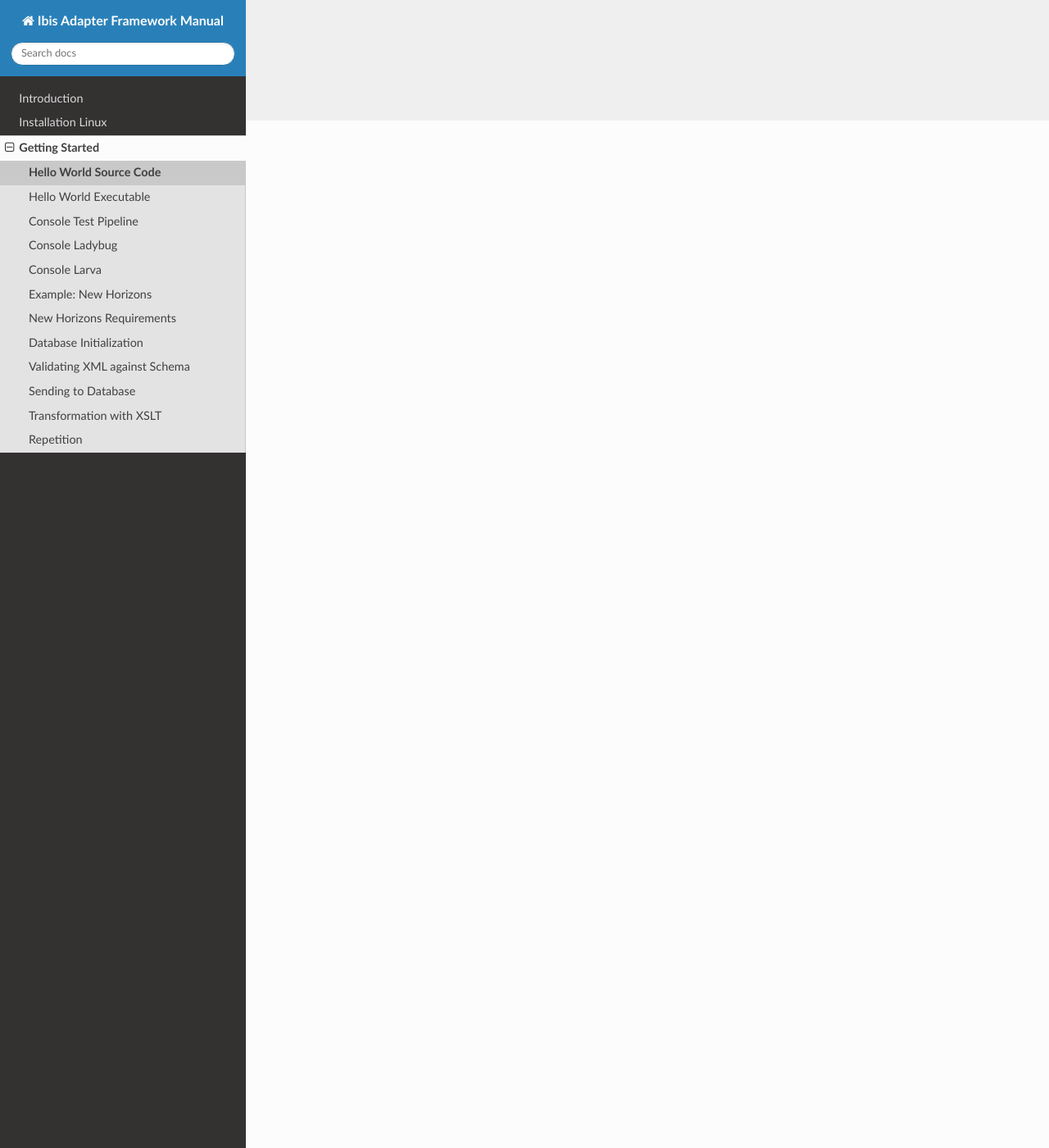
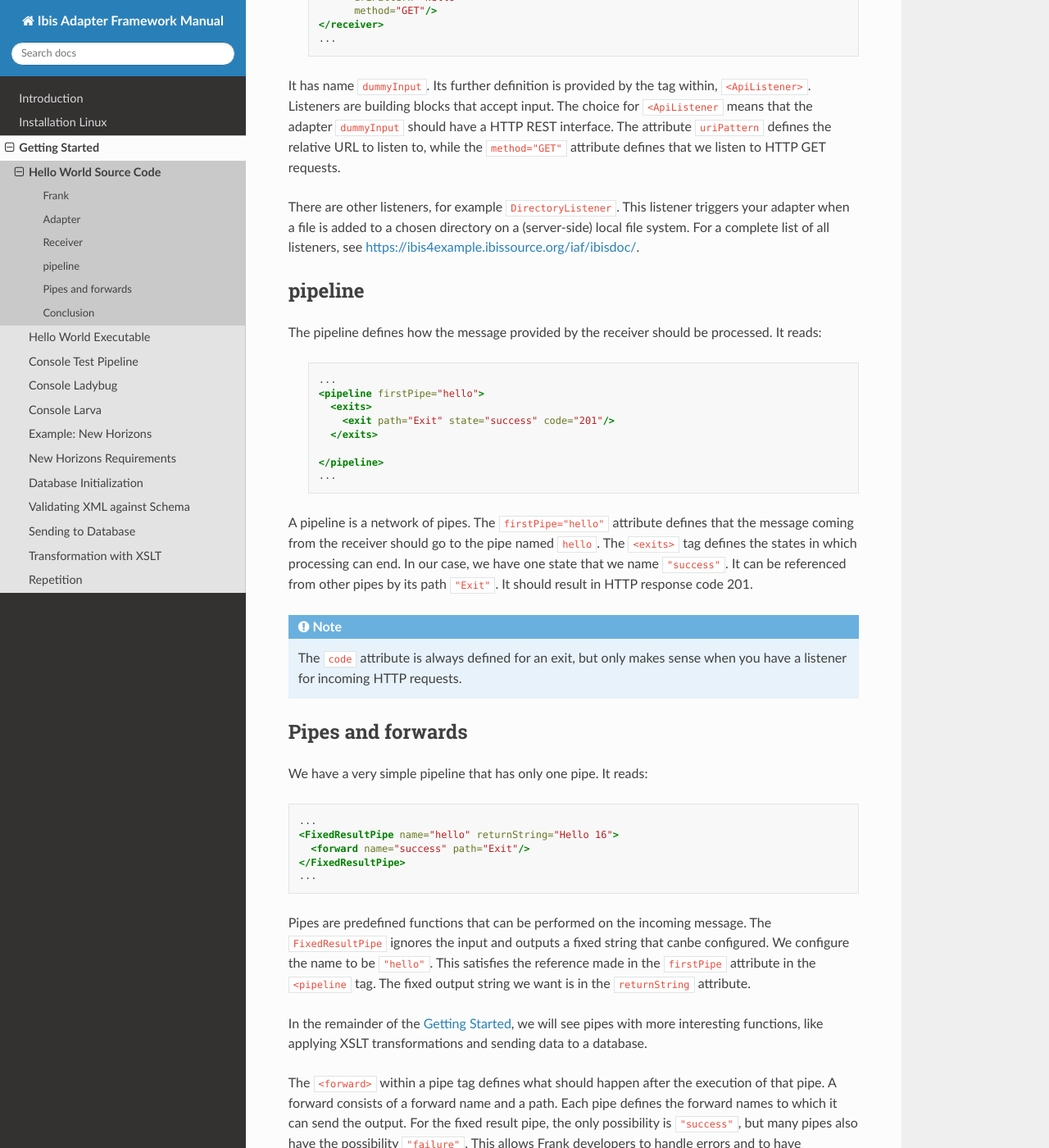
Before and after one commit to frankframework/frank-manual, a Sphinx documentation site: the page built from docs/source/helloIbis.rst, in a window 1280 px wide and 1400 px high, scrolled down 1253 px. Shown: the whole window at 82% size. Built offline with Sphinx 7.4.7 and the Read the Docs theme 2.0.0, drawn with Linux system fonts in a browser that asks for light colours; some of the changed text lies outside the part shown.

Commit message:
Explanation of the hello Frank

```diff
--- a/docs/source/helloIbis.rst
+++ b/docs/source/helloIbis.rst
@@ -3,10 +3,11 @@
 Hello World Source Code
 =======================
 
-.. role:: xml(code)
-   :language: xml
+In this page we study the example Frank given in :ref:`installationLinux`.
 
-Let's first study the example Frank given in :ref:`installationLinux`.
+Frank
+-----
+
 The outer part of it reads:
 
   .. code-block:: XML
@@ -27,4 +28,147 @@ it in detail, you can look `here <https://www.w3schools.com/xml/>`_ .
 The only interesting thing here is the ``name`` attribute that gives
 this Frank the name ``ibis4manual``.
 
-Can we have inline XML? :xml:`<?xml version="1.0" encoding="UTF-8" ?>`.
+Adapter
+-------
+
+When we enter the ``<Configuration>`` tag, we find the following:
+
+  .. code-block:: XML
+
+     ...
+     <adapter name="Hello">
+       <receiver name="dummyInput">
+         <ApiListener
+             name="helloListener"
+             uriPattern="hello"
+             method="GET"/>
+       </receiver>
+       <pipeline firstPipe="hello">
+         ...
+       </pipeline>
+     </adapter>
+
+An adapter is a service that is triggered by a receiver and
+executes a pipeline in response. The ``<receiver`` tag
+defines the receiver, while the ``pipeline`` tag defines the
+pipeline.
+
+Receiver
+--------
+
+Our receiver reads:
+
+  .. code-block:: XML
+
+     ...
+     <receiver name="dummyInput">
+       <ApiListener
+           name="helloListener"
+           uriPattern="hello"
+           method="GET"/>
+     </receiver>
+     ...
+
+It has name ``dummyInput``. Its further definition
+is provided by the tag within, ``<ApiListener>``. Listeners
+are building blocks that accept input. The choice for
+``<ApiListener`` means that the adapter ``dummyInput`` should
+have a HTTP REST interface. The attribute ``uriPattern``
+defines the relative URL to listen to, while the ``method="GET"``
+attribute defines that we listen to HTTP GET requests.
+
+There are other listeners, for example ``DirectoryListener``.
+This listener triggers your adapter when a file is added
+to a chosen directory on a (server-side) local file system.
+For a complete list of all listeners, see
+https://ibis4example.ibissource.org/iaf/ibisdoc/.
+
+
+pipeline
+--------
+
+The pipeline defines how the message provided by the receiver
+should be processed. It reads:
+
+  .. code-block:: XML
+
+     ...
+     <pipeline firstPipe="hello">
+       <exits>
+         <exit path="Exit" state="success" code="201"/>
+       </exits>
+
+     </pipeline>
+     ...
+
+A pipeline is a network of pipes. The ``firstPipe="hello"`` attribute
+defines that the message coming from the receiver should go
+to the pipe named ``hello``. The ``<exits>`` tag defines
+the states in which processing can end. In our case,
+we have one state that we name ``"success"``. It can be
+referenced from other pipes by its path ``"Exit"``.
+It should result in HTTP response code 201.
+
+.. NOTE::
+
+   The ``code`` attribute is always defined for an exit,
+   but only makes sense when you have a listener for
+   incoming HTTP requests.
+
+Pipes and forwards
+------------------
+
+We have a very simple pipeline that has only one pipe.
+It reads:
+
+.. code-block:: XML
+
+   ...
+   <FixedResultPipe name="hello" returnString="Hello 16">
+     <forward name="success" path="Exit"/>
+   </FixedResultPipe>
+   ...
+
+Pipes are predefined functions that can be performed on
+the incoming message. The ``FixedResultPipe`` ignores
+the input and outputs a fixed string that canbe configured.
+We configure the name to be ``"hello"``.
+This satisfies the reference made in the
+``firstPipe`` attribute in the ``<pipeline`` tag.
+The fixed output string we want is in the ``returnString``
+attribute.
+
+In the remainder of the :ref:`gettingStarted`, we will see
+pipes with more interesting functions, like applying
+XSLT transformations and sending data to a database.
+
+The ``<forward>`` within a pipe tag defines what should happen after
+the execution of that pipe. A forward consists of a forward
+name and a path. Each pipe defines the forward names to which
+it can send the output. For the fixed result pipe, the only
+possibility is ``"success"``, but many pipes also have
+the possibility ``"failure"``. This allows Frank developers
+to handle errors and to have branching pipelines.
+
+Our forward points to the path ``"Exit"``, which was defined
+earlier as the only possible exit of the pipeline. In more
+complex pipelines, there are also forwards that reference other
+pipes by their configured ``name`` attribute.
+
+.. NOTE::
+
+   If you studied computer science or mathematics, the following
+   may help. A pipeline is an example of a graph, with the
+   pipes being the nodes and the forwards being the edges.
+   Before configuring the individual pipes and forwards,
+   you name all allowed exit states of the pipeline. Each forward
+   then either references a next pipe by its name, or names
+   one of the predefined exits to indicate the end of processing.
+
+Conclusion
+----------
+
+We implemented a simple adapter. It has a receiver that gives our adapter a
+REST HTTP interface. We have a pipeline with a single pipe that
+outputs a fixed message. In the next section, :ref:`helloRest`, we
+will see our adapter in action.
--- a/docs/source/helloRest.rst
+++ b/docs/source/helloRest.rst
@@ -1,2 +1,4 @@
+.. _helloRest:
+
 Hello World Executable
 ======================
```
